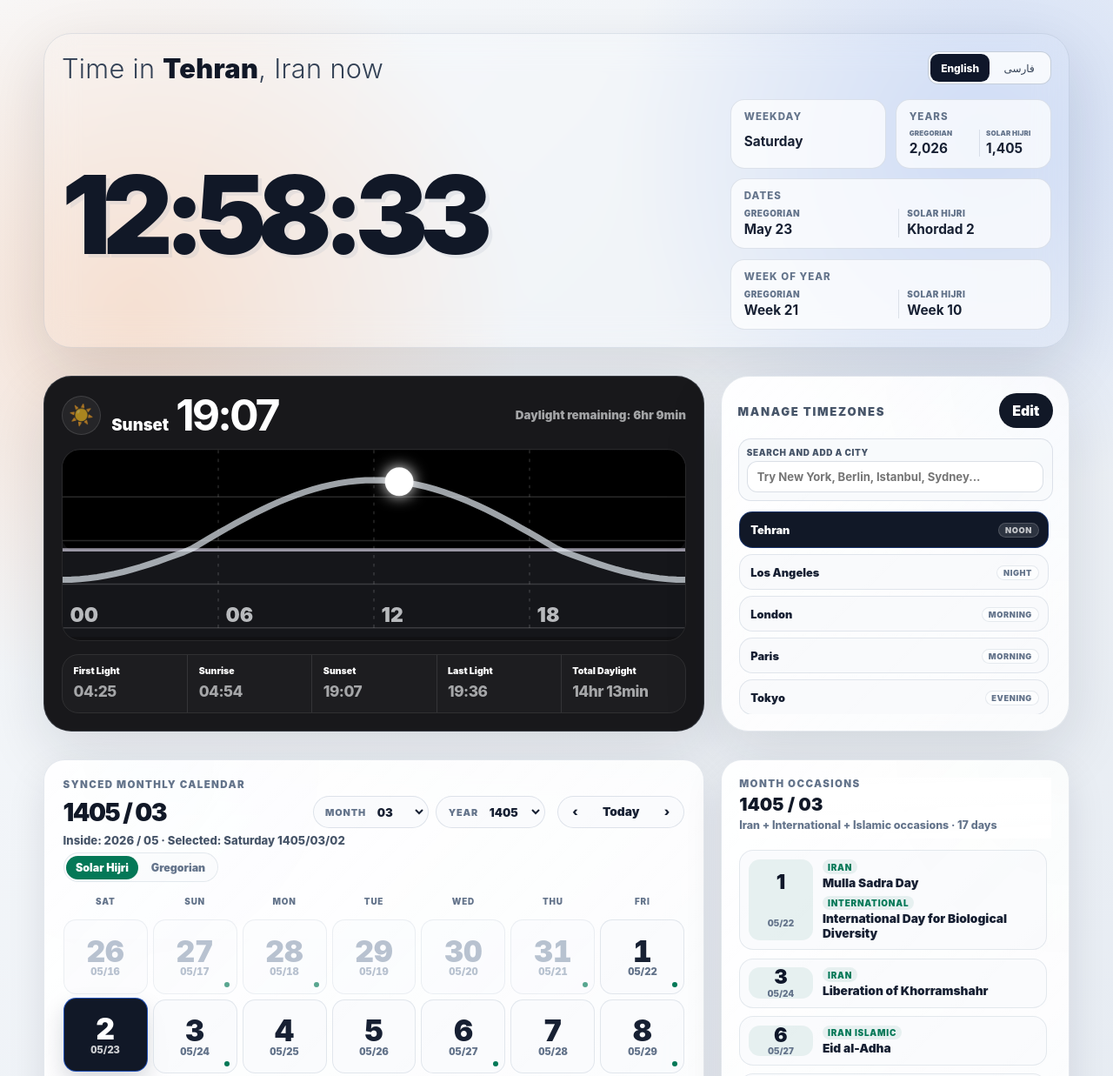
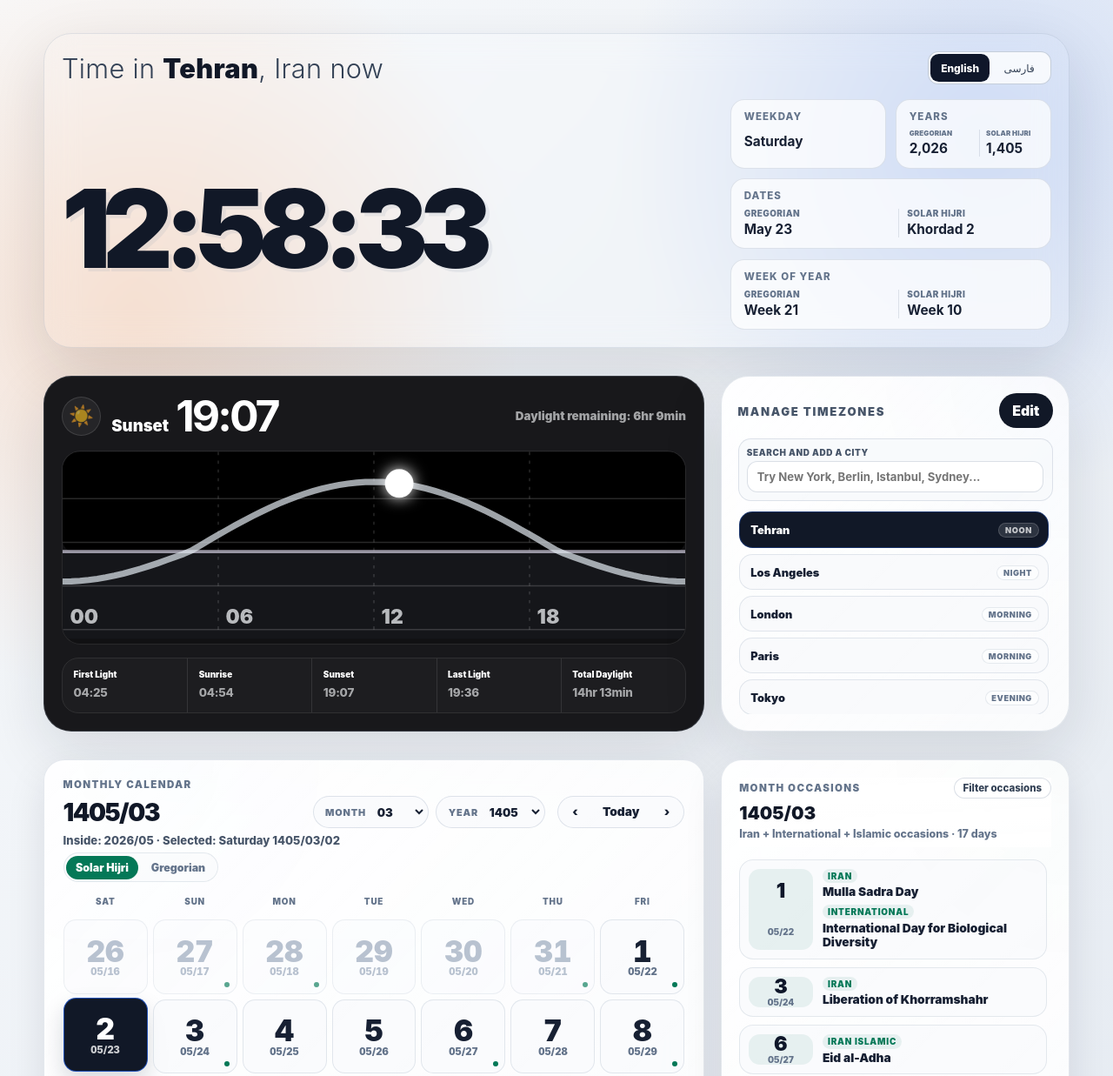
Before and after one commit to iMoein/time, a website: page index.html in a window 1280 px wide. Shown: the top 1237 px of the page at 87% size. Drawn offline with Linux system fonts and the light colour scheme; no server answers.

```diff
--- a/src/data/i18n.json
+++ b/src/data/i18n.json
@@ -83,7 +83,9 @@
     "calendar_islamic": "Iran Islamic",
     "calendar_international": "International",
     "add_city": "Add city",
-    "translation_pending": "(translation pending)"
+    "translation_pending": "(translation pending)",
+    "monthly_calendar": "Monthly calendar",
+    "filter_occasions": "Filter occasions"
   },
   "fa": {
     "language": "زبان",
@@ -169,6 +171,8 @@
     "calendar_islamic": "اسلامی ایران",
     "calendar_international": "جهانی",
     "add_city": "افزودن شهر",
-    "translation_pending": "(نیازمند ترجمه)"
+    "translation_pending": "(نیازمند ترجمه)",
+    "monthly_calendar": "تقویم ماهانه",
+    "filter_occasions": "فیلتر مناسبت‌ها"
   }
 }
--- a/src/main.js
+++ b/src/main.js
@@ -534,9 +534,15 @@ function formatNumber(value) {
   return String(value).padStart(2, '0');
 }
 
-function formatNumericCalendarTitle(date, calendarId) {
+function formatNumericCalendarTitle(date, calendarId, language = 'en') {
   const { year, month } = getCalendarPartsFromUtc(date, calendarId);
-  return `${year} / ${formatNumber(month)}`;
+  const formatted = `${year}/${formatNumber(month)}`;
+
+  if (language === 'fa') {
+    return `\u200E${formatted}\u200E`;
+  }
+
+  return formatted;
 }
 
 function formatSelectedCalendarDate(date, calendarId, language = 'en') {
@@ -686,8 +692,8 @@ function getCalendarMonthOptions() {
   });
 }
 
-function formatCalendarMonthTitle(date, calendarId) {
-  return formatNumericCalendarTitle(date, calendarId);
+function formatCalendarMonthTitle(date, calendarId, language = 'en') {
+  return formatNumericCalendarTitle(date, calendarId, language);
 }
 
 function formatCompactCalendarDate(date, calendarId) {
@@ -709,18 +715,18 @@ function getDateOccasions(date, language, t) {
   const islamicParts = getIslamicDatePartsFromUtc(date);
   const internationalEvents = internationalOccasions
     .filter((event) => event.month === gregorianParts.month && event.day === gregorianParts.day)
-    .map((event) => ({ ...event, title: getLocalizedOccasionTitle(event, language), calendar: t.calendar_international, dateLabel: `${gregorianParts.year}/${formatNumber(gregorianParts.month)}/${formatNumber(gregorianParts.day)}` }));
+    .map((event) => ({ ...event, type: 'international', title: getLocalizedOccasionTitle(event, language), calendar: t.calendar_international, dateLabel: `${gregorianParts.year}/${formatNumber(gregorianParts.month)}/${formatNumber(gregorianParts.day)}` }));
   const iranEvents = iranOccasions
     .filter((event) => event.month === persianParts.month && event.day === persianParts.day)
-    .map((event) => ({ ...event, title: getLocalizedOccasionTitle(event, language), calendar: t.calendar_iran, dateLabel: `${persianParts.year}/${formatNumber(persianParts.month)}/${formatNumber(persianParts.day)}` }));
+    .map((event) => ({ ...event, type: 'iran', title: getLocalizedOccasionTitle(event, language), calendar: t.calendar_iran, dateLabel: `${persianParts.year}/${formatNumber(persianParts.month)}/${formatNumber(persianParts.day)}` }));
   const islamicEvents = iranIslamicOccasions
     .filter((event) => event.month === islamicParts.month && event.day === islamicParts.day)
-    .map((event) => ({ ...event, title: getLocalizedOccasionTitle(event, language), calendar: t.calendar_islamic, dateLabel: `${islamicParts.day}/${islamicParts.month} AH` }));
+    .map((event) => ({ ...event, type: 'islamic', title: getLocalizedOccasionTitle(event, language), calendar: t.calendar_islamic, dateLabel: `${islamicParts.day}/${islamicParts.month} AH` }));
 
   return [...iranEvents, ...islamicEvents, ...internationalEvents];
 }
 
-function getMonthOccasionGroups(days, primaryCalendar) {
+function getMonthOccasionGroups(days, primaryCalendar, enabledOccasionTypes = ['iran', 'international', 'islamic'], selectedDateKey = '') {
   return days
     .filter((day) => !day.isOutsideMonth && day.events.length > 0)
     .map((day) => ({
@@ -729,11 +735,13 @@ function getMonthOccasionGroups(days, primaryCalendar) {
       primaryDate: day.primaryDate,
       secondaryDate: day.secondaryDate,
       title: `${day.primaryDate.month}/${formatNumber(day.primaryDate.day)}`,
-      events: day.events,
-    }));
-}
-
-function getSyncedMonthCalendar(cityDate, primaryCalendar, monthOffset, selectedDateKey, t, language) {
+      isSelected: day.dateKey === selectedDateKey,
+      events: day.events.filter((event) => enabledOccasionTypes.includes(event.type)),
+    }))
+    .filter((group) => group.events.length > 0);
+}
+
+function getSyncedMonthCalendar(cityDate, primaryCalendar, monthOffset, selectedDateKey, t, language, enabledOccasionTypes = ['iran', 'international', 'islamic']) {
   const secondaryCalendar = primaryCalendar === 'gregorian' ? 'persian' : 'gregorian';
   const monthStart = getCalendarMonthStart(cityDate, primaryCalendar, monthOffset);
   const primaryParts = getCalendarPartsFromUtc(monthStart, primaryCalendar);
@@ -761,9 +769,9 @@ function getSyncedMonthCalendar(cityDate, primaryCalendar, monthOffset, selected
   return {
     id: primaryCalendar,
     secondaryId: secondaryCalendar,
-    eyebrow: t.synced_monthly_calendar,
-    title: formatCalendarMonthTitle(monthStart, primaryCalendar),
-    secondaryTitle: formatCalendarMonthTitle(monthStart, secondaryCalendar),
+    eyebrow: t.monthly_calendar,
+    title: formatCalendarMonthTitle(monthStart, primaryCalendar, language),
+    secondaryTitle: formatCalendarMonthTitle(monthStart, secondaryCalendar, language),
     weekdays: getLocalizedWeekdays(primaryCalendar === 'persian' ? 'persian' : 'gregorian', language),
     monthValue: primaryParts.month,
     monthOptions: getCalendarMonthOptions(primaryCalendar),
@@ -771,7 +779,7 @@ function getSyncedMonthCalendar(cityDate, primaryCalendar, monthOffset, selected
     yearOptions: buildYearOptions(primaryParts.year),
     selectedLabel: formatSelectedCalendarDate(selectedDateKey ? new Date(`${selectedDateKey}T12:00:00Z`) : cityDate, primaryCalendar, language),
     days,
-    occasions: getMonthOccasionGroups(days, primaryCalendar),
+    occasions: getMonthOccasionGroups(days, primaryCalendar, enabledOccasionTypes, selectedDateKey),
   };
 }
 
@@ -1023,6 +1031,8 @@ function SettingsPanel({ ntpHostInput, ntpStatus, ntpServerPresets, onHostInputC
 
 
 function TimezoneManager({ cities, selectedCityId, editMode, searchQuery, searchResults, draggingCityId, onAdd, onDragEnd, onDragStart, onDrop, onEditToggle, onQueryChange, onRemove, onSelect, t, language }) {
+
+
   return h(
     'section',
     { className: 'timezone-manager', 'aria-label': t.manage_timezones },
@@ -1147,10 +1157,27 @@ function MonthlyCalendarCard({ city, t, language }) {
   const [primaryCalendar, setPrimaryCalendar] = useState('persian');
   const [monthOffset, setMonthOffset] = useState(0);
   const [selectedDateKey, setSelectedDateKey] = useState(todayKey);
+  const [enabledOccasionTypes, setEnabledOccasionTypes] = useState(['iran', 'international', 'islamic']);
   let calendar = null;
 
+  const occasionTypeOptions = [
+    { id: 'iran', label: t.calendar_iran },
+    { id: 'international', label: t.calendar_international },
+    { id: 'islamic', label: t.calendar_islamic },
+  ];
+
+  const toggleOccasionType = (type) => {
+    setEnabledOccasionTypes((active) => {
+      if (active.includes(type)) {
+        return active.length === 1 ? active : active.filter((item) => item !== type);
+      }
+
+      return [...active, type];
+    });
+  };
+
   try {
-    calendar = getSyncedMonthCalendar(city.cityDate, primaryCalendar, monthOffset, selectedDateKey, t, language);
+    calendar = getSyncedMonthCalendar(city.cityDate, primaryCalendar, monthOffset, selectedDateKey, t, language, enabledOccasionTypes);
   } catch (error) {
     return h(
       'section',
@@ -1176,6 +1203,7 @@ function MonthlyCalendarCard({ city, t, language }) {
 
     setSelectedDateKey(dateKey);
     setMonthOffset(getCalendarMonthOffset(primaryCalendar, city.cityDate, selectedDate));
+
   };
   const selectMonth = (month) => {
     const nextOffset = primaryCalendar === 'gregorian'
@@ -1307,9 +1335,32 @@ function MonthlyCalendarCard({ city, t, language }) {
       h(
         'header',
         null,
-        h('span', null, t.month_occasions),
+        h(
+          'div',
+          { className: 'monthly-occasions__top' },
+          h('span', null, t.month_occasions),
+          h(
+            'details',
+            { className: 'monthly-occasions__filters' },
+            h('summary', null, t.filter_occasions),
+            h(
+              'div',
+              { className: 'monthly-occasions__filters-menu' },
+              occasionTypeOptions.map((option) => h(
+                'label',
+                { key: option.id },
+                h('input', { type: 'checkbox', checked: enabledOccasionTypes.includes(option.id), onChange: () => toggleOccasionType(option.id) }),
+                h('span', null, option.label),
+              )),
+            ),
+          ),
+        ),
         h('strong', null, calendar.title),
-        h('small', null, `${t.occasions_summary} · ${calendar.occasions.length} ${t.days}`),
+        h(
+          'div',
+          { className: 'monthly-occasions__meta' },
+          h('small', null, `${t.occasions_summary} · ${calendar.occasions.length} ${t.days}`),
+        ),
       ),
       calendar.occasions.length > 0
         ? h(
@@ -1317,7 +1368,7 @@ function MonthlyCalendarCard({ city, t, language }) {
           { className: 'monthly-occasions__list' },
           calendar.occasions.map((group) => h(
             'article',
-            { className: 'monthly-occasions__day', key: group.id },
+            { className: `monthly-occasions__day${group.isSelected ? ' monthly-occasions__day--selected' : ''}`, key: group.id, 'data-date-key': group.dateKey, onClick: () => selectDay(group.dateKey), role: 'button', tabIndex: 0, onKeyDown: (event) => { if (event.key === 'Enter' || event.key === ' ') { event.preventDefault(); selectDay(group.dateKey); } } },
             h(
               'div',
               { className: 'monthly-occasions__date' },
--- a/src/styles.css
+++ b/src/styles.css
@@ -137,6 +137,7 @@ button {
   font-weight: 950;
 }
 
+
 .hero-content {
   display: grid;
   grid-template-columns: minmax(0, 1fr) minmax(20rem, 24rem);
@@ -147,6 +148,7 @@ button {
 .clock {
   align-self: center;
   margin: 0;
+  padding-top: 2rem;
   color: #111827;
   max-width: 100%;
   overflow: hidden;
@@ -157,6 +159,7 @@ button {
   text-shadow: 0.035em 0.035em 0 rgba(148, 163, 184, 0.15);
   white-space: nowrap;
 }
+
 
 .hero-meta {
   display: grid;
@@ -618,15 +621,16 @@ button {
 
 .day-night-card__row strong {
   color: #fff;
-  font-size: clamp(0.66rem, 0.82vw, 0.76rem);
+  font-size: clamp(0.62rem, 0.74vw, 0.7rem);
   font-weight: 950;
 }
 
 .day-night-card__row span {
   color: rgba(248, 250, 252, 0.62);
-  font-size: clamp(0.86rem, 1.35vw, 1.12rem);
+  font-size: clamp(0.76rem, 1.05vw, 0.92rem);
   font-weight: 850;
-  letter-spacing: -0.03em;
+  letter-spacing: -0.02em;
+  white-space: nowrap;
 }
 
 
@@ -1022,6 +1026,15 @@ button {
   background: linear-gradient(180deg, rgba(255, 255, 255, 0.98), rgba(255, 255, 255, 0.86));
 }
 
+
+.monthly-occasions__top {
+  display: flex;
+  align-items: center;
+  justify-content: space-between;
+  gap: 0.55rem;
+  flex-wrap: wrap;
+}
+
 .monthly-occasions header span {
   color: #64748b;
   font-size: 0.72rem;
@@ -1043,6 +1056,66 @@ button {
   font-size: 0.78rem;
   font-weight: 850;
   line-height: 1.35;
+}
+
+
+
+.monthly-occasions__meta {
+  display: flex;
+  align-items: center;
+  justify-content: space-between;
+  gap: 0.55rem;
+  flex-wrap: wrap;
+}
+
+.monthly-occasions__meta small {
+  margin: 0;
+}
+
+.monthly-occasions__filters {
+  position: relative;
+}
+
+.monthly-occasions__filters summary {
+  display: inline-flex;
+  align-items: center;
+  justify-content: center;
+  width: fit-content;
+  padding: 0.26rem 0.62rem;
+  border: 1px solid rgba(148, 163, 184, 0.35);
+  border-radius: 999px;
+  background: rgba(255, 255, 255, 0.85);
+  color: #334155;
+  font-size: 0.72rem;
+  font-weight: 850;
+  cursor: pointer;
+}
+
+.monthly-occasions__filters-menu {
+  position: absolute;
+  top: calc(100% + 0.35rem);
+  inset-inline-start: auto;
+  inset-inline-end: 0;
+  z-index: 5;
+  display: grid;
+  gap: 0.35rem;
+  min-width: min(11rem, calc(100vw - 2rem));
+  max-width: min(15rem, calc(100vw - 2rem));
+  padding: 0.55rem;
+  border: 1px solid rgba(148, 163, 184, 0.35);
+  border-radius: 0.8rem;
+  background: #fff;
+  box-shadow: 0 12px 28px rgba(15, 23, 42, 0.14);
+}
+
+.monthly-occasions__filters-menu label {
+  display: flex;
+  align-items: center;
+  gap: 0.45rem;
+  color: #334155;
+  font-size: 0.8rem;
+  font-weight: 750;
+  white-space: nowrap;
 }
 
 .monthly-occasions__list {
@@ -1082,6 +1155,13 @@ button {
   border-radius: 1rem;
   background: rgba(248, 250, 252, 0.72);
   transition: transform 160ms ease, border-color 160ms ease, box-shadow 160ms ease;
+}
+
+
+.monthly-occasions__day--selected {
+  border-color: rgba(15, 23, 42, 0.42);
+  box-shadow: 0 0 0 2px rgba(15, 23, 42, 0.16);
+  background: rgba(226, 232, 240, 0.75);
 }
 
 .monthly-occasions__day:hover {
```
